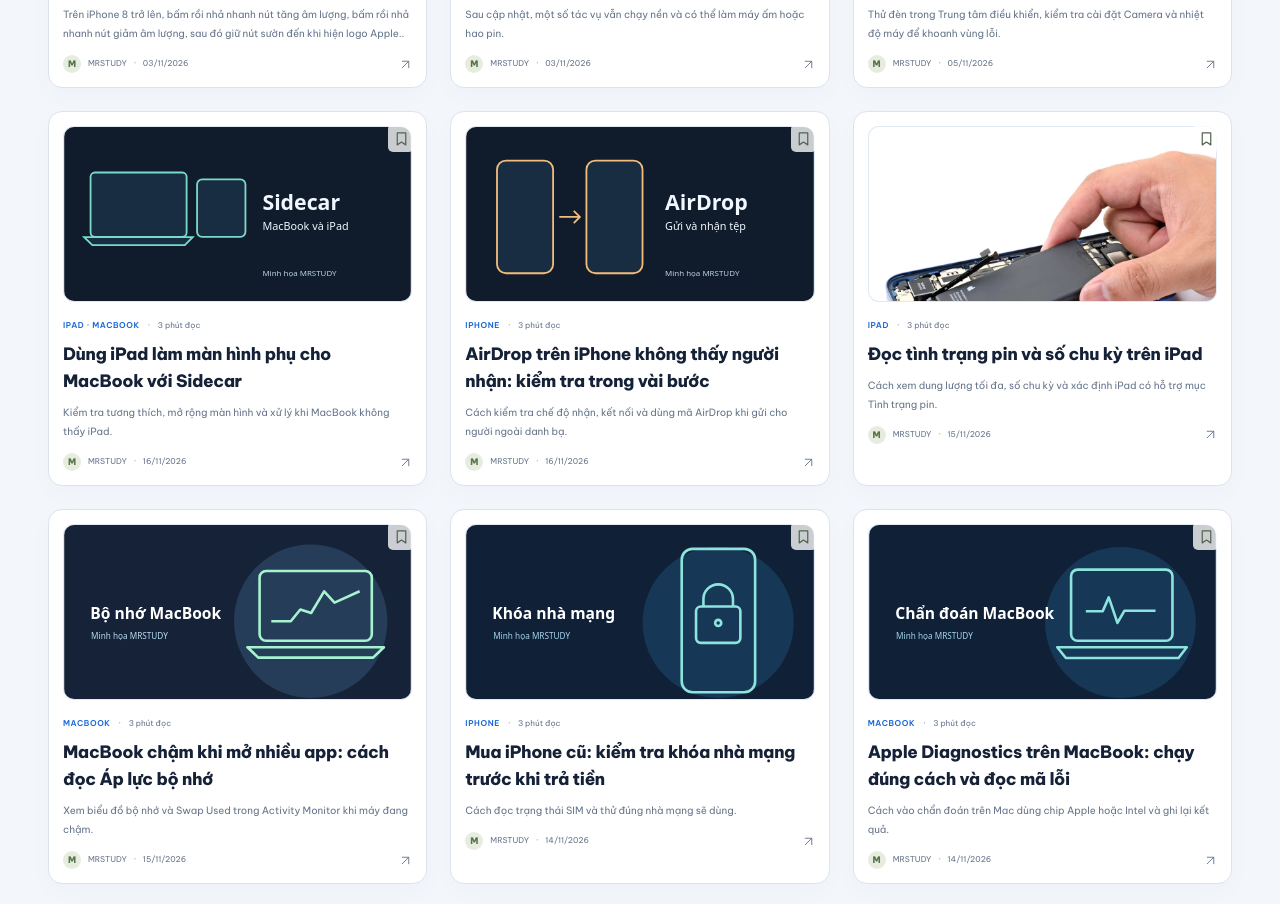
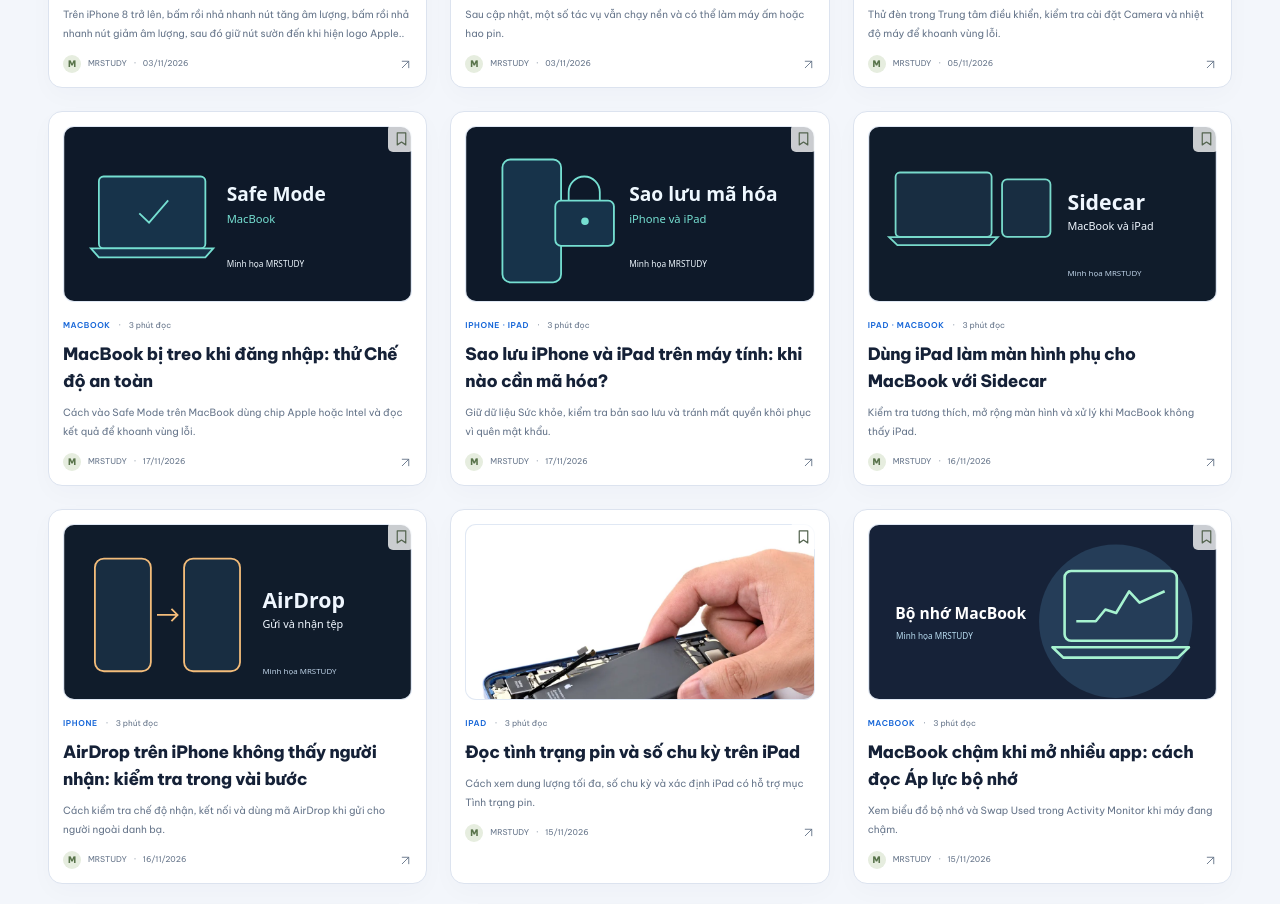
Before and after one commit to studyquanba2609/mrstudy, a plain HTML site: page index.html in a window 1280 px wide. Shown: the part 2814-3718 px from the top of the page. Drawn offline with Linux system fonts and the light colour scheme.

Commit message:
Thêm kiến thức Safe Mode và sao lưu mã hóa

```diff
--- a/content.js
+++ b/content.js
@@ -7,6 +7,56 @@ window.MRSTUDY_DATA = {
     { id:'vlc', name:'VLC media player', category:'photo', categoryLabel:'Ảnh & video', description:'Xem video, nghe nhạc và mở nhiều định dạng mà không cần chuyển đổi.', icon:'./assets/vlc.png', platforms:'iPhone · iPad · Apple TV', price:0, iap:false, limited:false, checkedDate:'2026-11-02', url:'https://apps.apple.com/vn/app/vlc-media-player/id650377962?l=vi', developer:'VideoLAN', details:'VLC là trình phát đa phương tiện mã nguồn mở của VideoLAN. Theo mô tả trên App Store, ứng dụng phát được nhiều định dạng video và âm thanh, có hỗ trợ phụ đề và chia sẻ tệp qua Wi-Fi.', tips:['Mở video từ ứng dụng Tệp bằng menu chia sẻ.','Kiểm tra tên tệp phụ đề nếu phụ đề chưa được nhận diện.','Điều chỉnh tốc độ phát theo nhu cầu xem hoặc nghe của bạn.'] }
   ],
   articles:[
+    {
+      "id": "macbook-safe-mode-apple-silicon-intel",
+      "type": "knowledge",
+      "category": "MacBook",
+      "title": "MacBook bị treo khi đăng nhập: thử Chế độ an toàn",
+      "description": "Cách vào Safe Mode trên MacBook dùng chip Apple hoặc Intel và đọc kết quả để khoanh vùng lỗi.",
+      "date": "2026-11-17",
+      "readTime": 3,
+      "image": "./assets/editorial/macbook-safe-mode-apple-silicon-intel.svg",
+      "imageAlt": "Minh họa gốc MRSTUDY về Safe Mode",
+      "tags": [
+        "MacBook",
+        "macOS",
+        "Safe Mode"
+      ],
+      "sources": [
+        {
+          "title": "Apple · Khởi động Mac ở chế độ an toàn · đối chiếu 17/11/2026",
+          "url": "https://support.apple.com/en-ie/guide/mac-help/mh21245/27/mac/27"
+        }
+      ],
+      "body": "<p>Nếu MacBook hay treo ngay sau khi đăng nhập, thử lặp lại lỗi trong Chế độ an toàn (Safe Mode). Theo Apple, chế độ này giúp xác định vấn đề có liên quan đến phần mềm được nạp lúc khởi động hay không.</p><h2>Vào Safe Mode đúng theo dòng máy</h2><p>Mở menu Apple → Giới thiệu về máy Mac này. Nếu thông tin ghi <strong>Chip</strong> và tên chip Apple, hãy tắt máy hoàn toàn rồi giữ nút nguồn đến khi hiện tùy chọn khởi động. Chọn ổ khởi động, giữ Shift và bấm tiếp tục trong Chế độ an toàn. Nếu máy ghi <strong>Bộ xử lý Intel</strong>, bật hoặc khởi động lại máy rồi giữ Shift ngay đến màn hình đăng nhập. Máy Intel có thể yêu cầu đăng nhập hai lần.</p><h2>Thử lại và ghi kết quả</h2><p>Tìm chữ Safe Boot trên cửa sổ đăng nhập hoặc xem mục Chế độ khởi động ở phần Phần mềm trong Thông tin hệ thống. Thử lại đúng thao tác hay làm máy treo. Khởi động lại bình thường để thoát và thực hiện cùng phép thử. Nếu lỗi chỉ xuất hiện khi khởi động bình thường, MRSTUDY gợi ý kiểm tra lần lượt mục đăng nhập hoặc tiện ích mới cài để dễ xác định thay đổi nào ảnh hưởng. Nếu hai chế độ đều lỗi, kết quả này chưa đủ để kết luận hỏng phần cứng.</p>"
+    },
+    {
+      "id": "iphone-ipad-sao-luu-cuc-bo-ma-hoa",
+      "type": "knowledge",
+      "category": "iPhone · iPad",
+      "title": "Sao lưu iPhone và iPad trên máy tính: khi nào cần mã hóa?",
+      "description": "Giữ dữ liệu Sức khỏe, kiểm tra bản sao lưu và tránh mất quyền khôi phục vì quên mật khẩu.",
+      "date": "2026-11-17",
+      "readTime": 3,
+      "image": "./assets/editorial/iphone-ipad-sao-luu-cuc-bo-ma-hoa.svg",
+      "imageAlt": "Minh họa gốc MRSTUDY về Sao lưu mã hóa",
+      "tags": [
+        "iPhone",
+        "iPad",
+        "Sao lưu"
+      ],
+      "sources": [
+        {
+          "title": "Apple Support · Bản sao lưu mã hóa · đối chiếu 17/11/2026",
+          "url": "https://support.apple.com/en-gb/108353"
+        },
+        {
+          "title": "Apple Support · Sao lưu trên Windows · 15/09/2026",
+          "url": "https://support.apple.com/en-lb/108967"
+        }
+      ],
+      "body": "<p>Trước khi đổi máy hoặc gửi iPhone, iPad đi sửa, bạn có thể tạo một bản sao lưu trên máy tính. Theo Apple, bật mã hóa cho phép bản sao lưu chứa thêm dữ liệu như mật khẩu đã lưu, cài đặt Wi-Fi, lịch sử cuộc gọi và dữ liệu Sức khỏe. Khi khôi phục, bạn vẫn phải thiết lập lại Face ID, Touch ID và mật mã thiết bị.</p><h2>Tạo bản sao lưu có mật khẩu</h2><p>Kết nối thiết bị với máy tính, xác nhận tin cậy nếu được hỏi, rồi chọn thiết bị trong Finder trên Mac hoặc ứng dụng Apple Devices trên Windows. Bật <strong>Mã hóa bản sao lưu cục bộ</strong>, tạo mật khẩu và cất ở nơi an toàn, chẳng hạn trình quản lý mật khẩu. Kiểm tra hoặc bấm Sao lưu bây giờ nếu cần chạy sao lưu thủ công.</p><h2>Kiểm tra trước khi giao hoặc xóa máy</h2><p>Xem thời gian sao lưu mới nhất. Trong danh sách quản lý bản sao lưu, ổ khóa cạnh bản sao cho biết nó đã được mã hóa. Nếu quên mật khẩu sao lưu, bạn có thể đặt mật khẩu mới để tạo bản sao khác khi còn giữ thiết bị và dữ liệu. Mật khẩu mới không mở được bản mã hóa cũ. Trước khi xóa máy, MRSTUDY gợi ý kiểm tra đã lưu đúng mật khẩu của bản sao dự định dùng.</p>"
+    },
     {
       "id": "ipad-man-hinh-phu-mac-sidecar",
       "type": "knowledge",
--- a/index.html
+++ b/index.html
@@ -11,7 +11,7 @@
   <title>MRSTUDY — Công nghệ hay, chia sẻ mỗi ngày</title>
   <link rel="icon" href="./assets/favicon.svg" type="image/svg+xml">
   <link rel="stylesheet" href="./style.css?v=5b03ae3e1ca5">
-  <script defer src="./content.js?v=d633e631a090"></script>
+  <script defer src="./content.js?v=785fde756a78"></script>
   <script defer src="./phone-content.js?v=64ed76050e0b"></script>
   <script defer src="./deal-rules.js?v=82db136805c2"></script>
   <script defer src="./app.js?v=7533ddf79393"></script>
```
Also changed, not shown: assets/editorial/iphone-ipad-sao-luu-cuc-bo-ma-hoa.svg (added), assets/editorial/macbook-safe-mode-apple-silicon-intel.svg (added).
